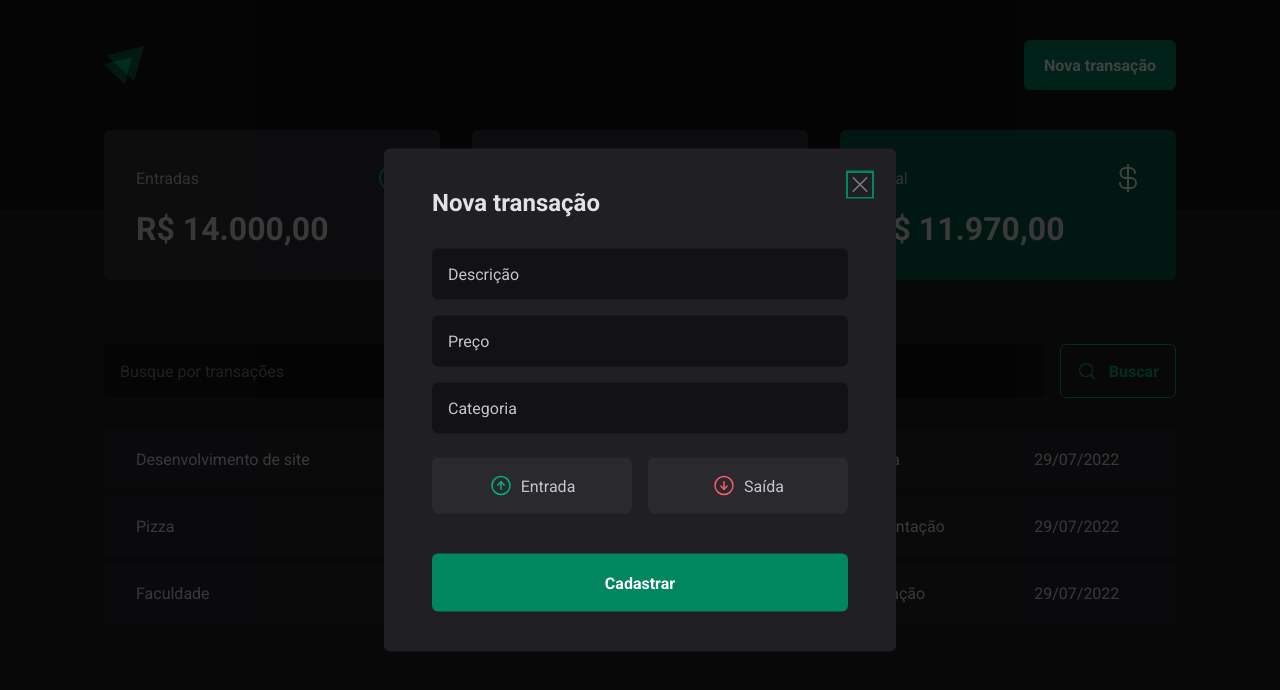
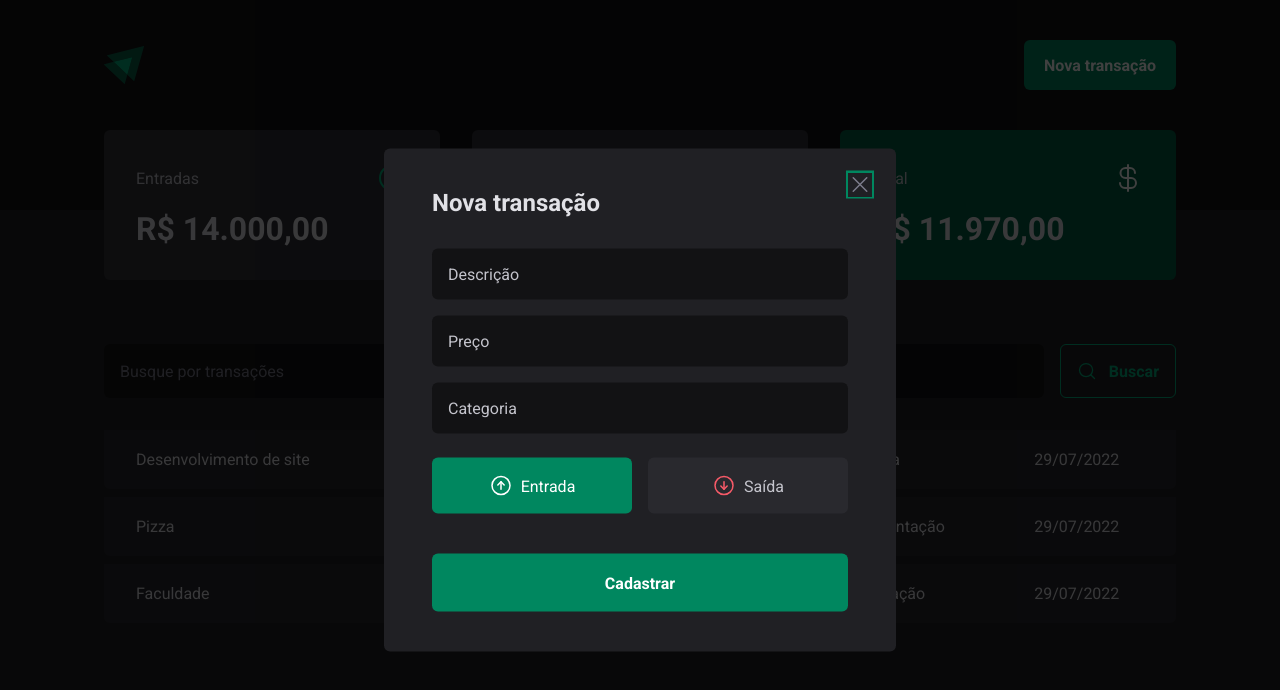
Before and after one commit to Danilo55Amaral/dtmoney2.0, a React (Vite) app: page / in a window 1280 px wide. Both pictures are taken after a click on the button "Nova transação". Shown: the top 690 px of the page. Built offline with nearby package versions, Linux system fonts and the light colour scheme; data requests are answered from the project's data file.

Commit message:
Controlled components

```diff
--- a/src/components/NewTransactionModal/index.tsx
+++ b/src/components/NewTransactionModal/index.tsx
@@ -2,25 +2,29 @@
 import { ArrowCircleDown, ArrowCircleUp, X } from "phosphor-react";
 import { CloseButton, Content, Overlay, TransactionType, TransactionTypeButton } from "./styles";
 import * as z from "zod";
-import { useForm } from 'react-hook-form';
+import { Controller, useForm } from 'react-hook-form';
 import { zodResolver } from '@hookform/resolvers/zod';
 
 const newTransactionFormSchema = z.object({
     description: z.string(),
     price: z.number(),
     category: z.string(),
-    // type: z.enum(['income', 'outcome']),
+    type: z.enum(['income', 'outcome']),
 })
 
 type NewTransactionFormInputs = z.infer<typeof newTransactionFormSchema>;
 
 export function NewTransactionModal() {
     const {
+        control,
         register,
         handleSubmit,
         formState: { isSubmitting }
     } = useForm<NewTransactionFormInputs>({
         resolver: zodResolver(newTransactionFormSchema),
+        defaultValues: {
+            type: 'income'
+        }
     })
 
     async function handleCreateNewTransaction(data: NewTransactionFormInputs) {
@@ -57,7 +61,17 @@
                         {...register('category')}
                     />
 
-                    <TransactionType>
+                    <Controller
+                        control={control}
+                        name="type"
+                        render={({ field }) => {
+                            // console.log(field)
+
+                            return (
+                                <TransactionType
+                                    onValueChange={field.onChange}
+                                    value={field.value}
+                                >
                                     <TransactionTypeButton variant="income" value="income">
                                         <ArrowCircleUp size={24} />
                                         Entrada
@@ -68,6 +82,9 @@
                                         Saída
                                     </TransactionTypeButton>
                                 </TransactionType>
+                            )
+                        }}
+                    />
 
                     <button type="submit" disabled={isSubmitting}>
                         Cadastrar
```
Also changed, not shown: 1 other file (tests, documents, lock files or other folders). Lines whose indentation alone changed are shown as unchanged.
